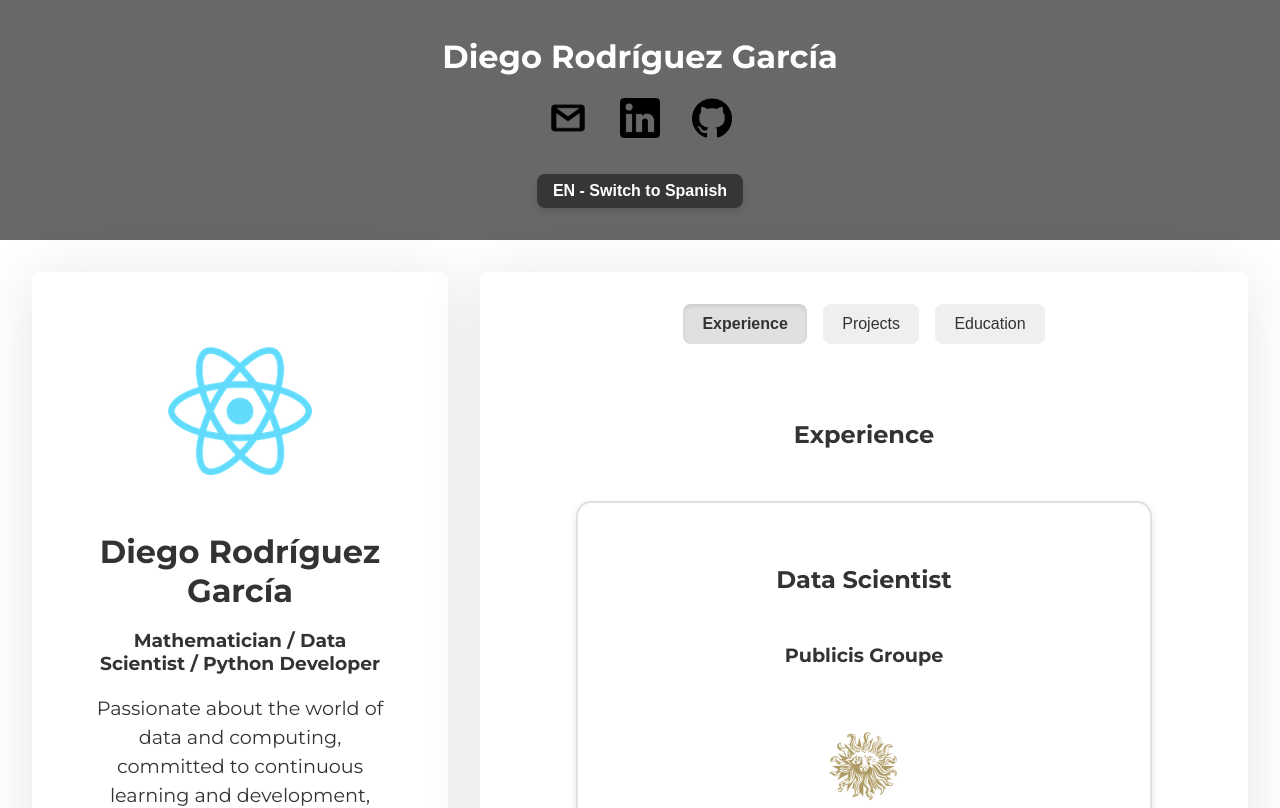
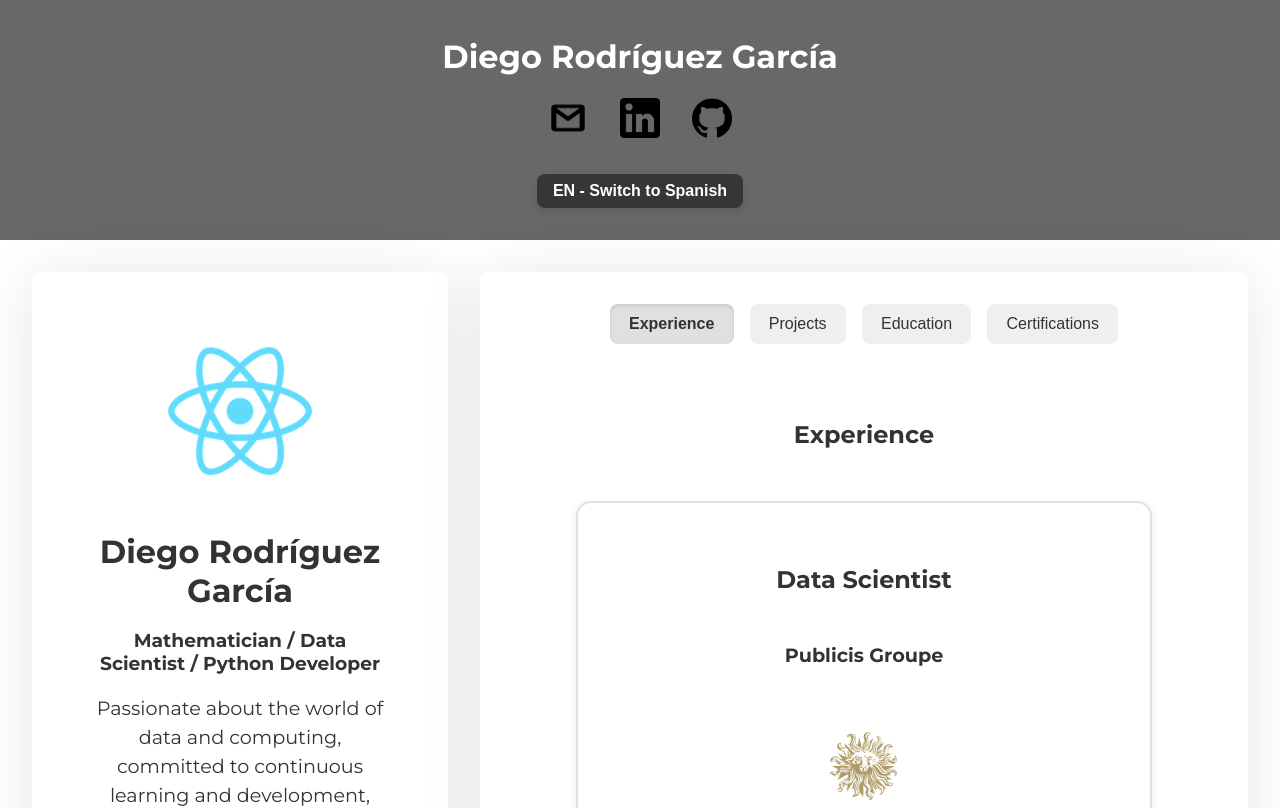
Before and after one commit to hidiegorguez/website, a React (Create React App) app: page / in a window 1280 px wide. Shown: the top 808 px of the page. Built offline with nearby package versions, Linux system fonts and the light colour scheme.

Commit message:
Certifications

```diff
--- a/src/App.js
+++ b/src/App.js
@@ -6,6 +6,7 @@ import Home from './pages/Home';
 import Projects from './pages/Projects';
 import Experience from './pages/Experience';
 import Education from './pages/Education';
+import Certifications from './pages/Certifications';
 
 function App() {
   const [activeSection, setActiveSection] = useState('experience');
@@ -23,6 +24,8 @@ function App() {
         return <Projects language={language} />;
       case 'education':
         return <Education language={language} />;
+      case 'certifications':
+        return <Certifications language={language} />;
       default:
         return <Experience language={language} />;
     }
@@ -56,6 +59,12 @@ function App() {
               >
                 {language === 'en' ? 'Education' : 'Educación'}
               </button>
+              <button
+                className={activeSection === 'certifications' ? 'active' : ''}
+                onClick={() => setActiveSection('certifications')}
+              >
+                {language === 'en' ? 'Certifications' : 'Certificaciones'}
+              </button>
             </div>
           </div>
           {renderSection()}
```
